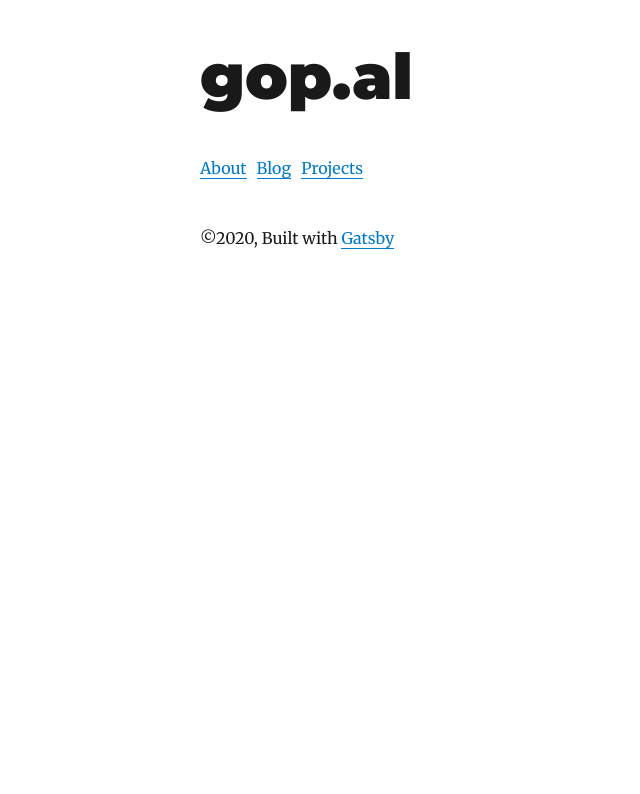
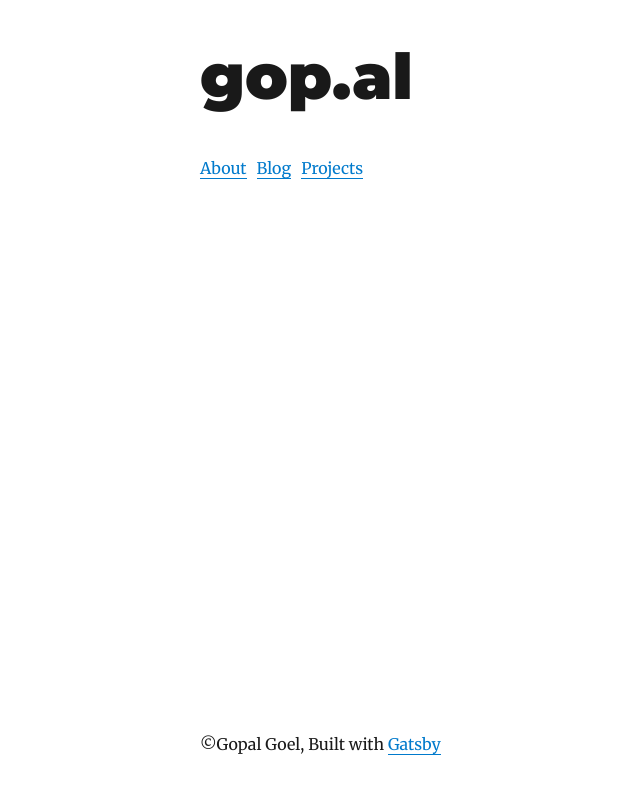
Before and after one commit to gopalgoel19/gopalgoel, a Gatsby site: page / in a window 1280 px wide. Shown: the whole page, without its empty margins (125-765 px from the left). Built offline with nearby package versions, Linux system fonts and the light colour scheme; Gatsby itself is replaced by a stand-in of ours; some packages are replaced by stand-ins of ours.

Commit message:
Update the footer

```diff
--- a/src/components/layout.js
+++ b/src/components/layout.js
@@ -1,10 +1,24 @@
 import React from "react";
-import { Link } from "gatsby";
+import { Link, useStaticQuery } from "gatsby";
 
 import { rhythm, scale } from "../utils/typography";
 
 const Layout = ({ location, title, children }) => {
   const rootPath = `${__PATH_PREFIX__}/`;
+
+  const data = useStaticQuery(graphql`
+    query {
+      site {
+        siteMetadata {
+          author {
+            name
+          }
+        }
+      }
+    }
+  `);
+  const { name } = data.site.siteMetadata.author;
+
   let header;
 
   if (location.pathname === rootPath) {
@@ -46,15 +60,18 @@ const Layout = ({ location, title, children }) => {
   return (
     <div
       style={{
+        display: "flex",
+        flexDirection: "column",
         marginLeft: `auto`,
         marginRight: `auto`,
         maxWidth: rhythm(24),
+        minHeight: "100vh",
         padding: `${rhythm(1.5)} ${rhythm(3 / 4)}`,
       }}>
       <header> {header} </header> <main> {children} </main>{" "}
-      <footer>
+      <footer style={{ marginTop: "auto" }}>
         {" "}
-        ©{new Date().getFullYear()}, Built with {` `}{" "}
+        &copy;{name}, Built with {` `}{" "}
         <a href="https://www.gatsbyjs.org"> Gatsby </a>{" "}
       </footer>{" "}
     </div>
```
